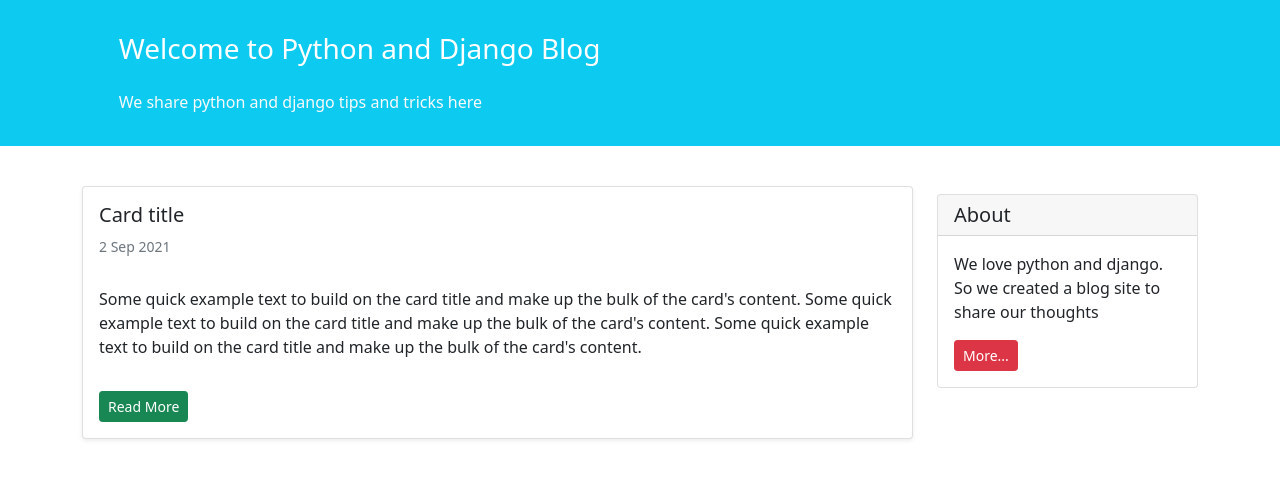
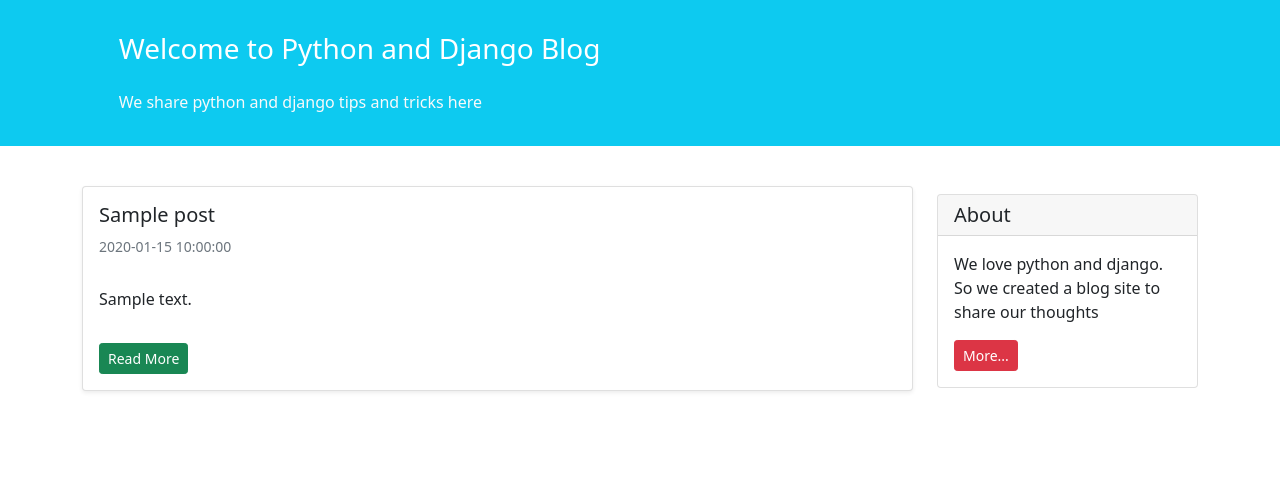
Before and after one commit to THEFRN/first_django_project, a Python web app: template blog/templates/blog/list_view.html in a window 1280 px wide. Shown: the part 56-535 px from the top of the page. Run offline with Jinja, Linux system fonts and the light colour scheme; the template is opened without the code that fills it: most values are stand-ins (such as "Sample title", 1, 10 or a date in 2020).

Commit message:
used context in the template

```diff
--- a/blog/templates/blog/list_view.html
+++ b/blog/templates/blog/list_view.html
@@ -8,24 +8,20 @@
     <div class="container mt-4">
         <div class="row">
             <div class="col-9">
+                {% for post in posts %}
                     <div class="card shadow-sm my-3">
                         <div class="card-body">
-                        <h5 class="card-title">Card title</h5>
-                        <h6 class="card-subtitle mb-2 text-muted small py-2">2 Sep 2021</h6>
+                            <h5 class="card-title">{{ post.title}}</h5>
+                            <h6 class="card-subtitle mb-2 text-muted small py-2">{{ post.date_time_created}}</h6>
                             <p class="card-text py-3">
-                            Some quick example text to build on the card title and make up the bulk of the card's
-                            content.
-                            Some quick example text to build on the card title and make up the bulk of the card's
-                            content.
-                            Some quick example text to build on the card title and make up the bulk of the card's
-                            content.
+                                {{ post.text}}
                             </p>
                             <div class="btn btn-sm btn-success">Read More</div>
                         </div>
                     </div>
                     </div>
+                {% endfor %}
             <div class="col-3">
-
                 <div class="card my-4">
                     <h5 class="card-header">About</h5>
                     <div class="card-body">
@@ -37,7 +33,6 @@
                         </a>
                     </div>
                 </div>
-
             </div>
         </div>
     </div>
--- a/blog/views.py
+++ b/blog/views.py
@@ -7,7 +7,7 @@
 class ListView(generic.ListView):
     # model = BlogPost
     template_name = 'blog/list_view.html'
-    context_object_name = 'post'
+    context_object_name = 'posts'
 
     def get_queryset(self):
         return BlogPost.objects.filter(status='pub').order_by('-date_time_modified')
```
Lines whose indentation alone changed are shown as unchanged.
